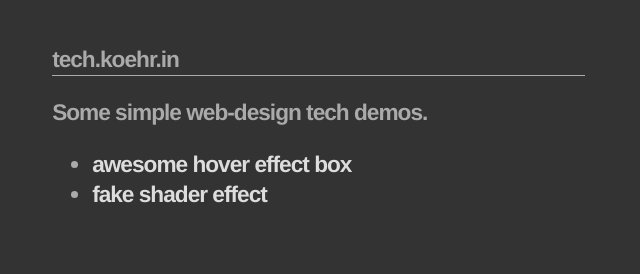
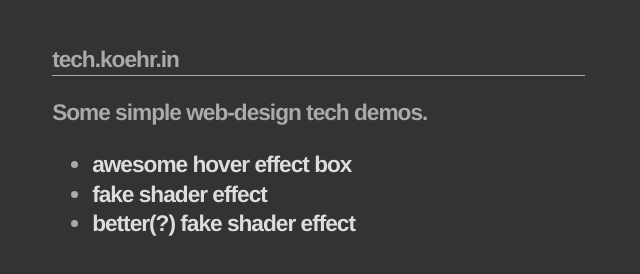
Before and after one commit to nkoehring/web-techdemos, a plain HTML site: page index.html in a window 1280 px wide. Shown: the whole page, without its empty margins (0-640 px from the left). Drawn offline with Linux system fonts and the light colour scheme.

Commit message:
new effect (and some minor stuff)

```diff
--- a/index.html
+++ b/index.html
@@ -37,6 +37,7 @@
         <ul>
             <li><a href="awesome_hover_box/">awesome hover effect box</a></li>
             <li><a href="faky_shader_effect/">fake shader effect</a></li>
+            <li><a href="faky_shader_effect2/">better(?) fake shader effect</a></li>
         </ul>
     </body>
 </html>
```
Also changed, not shown: 2 other files.
